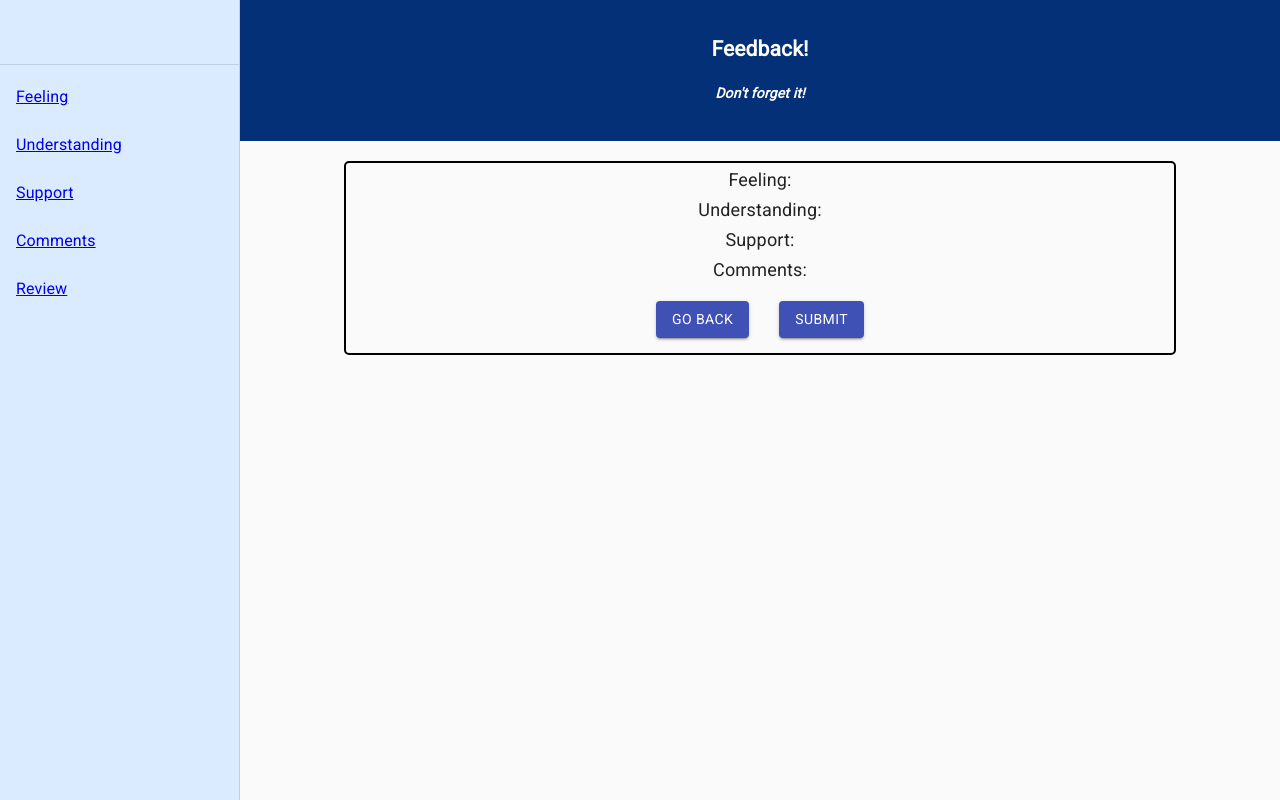
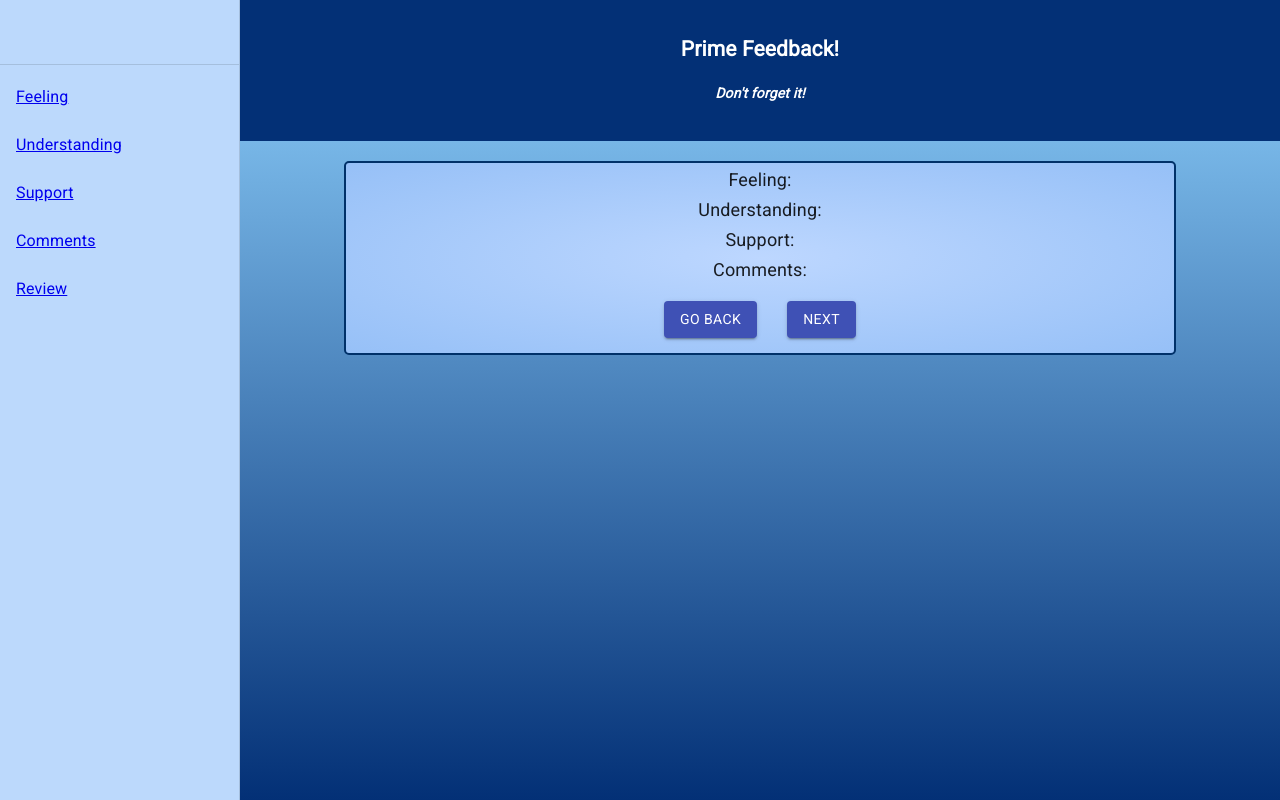
Before and after one commit to PaulDJoachim/redux-feedback-loop, a React (Create React App) app: page /Review in a window 1280 px wide. Built offline with nearby package versions, Linux system fonts and the light colour scheme.

Commit message:
recolored pages

```diff
--- a/src/components/App/App.css
+++ b/src/components/App/App.css
@@ -1,12 +1,14 @@
 html {
   margin-left:240px !important;
+  height: 100%;
 }
 
 .card {
-  border: solid black 2px;
+  border: solid rgb(0, 49, 105) 2px;
   border-radius: 5px;
   width: 80%;
   margin: auto;
+  background-image: radial-gradient(#bdd7ff, #96c0f7);
 }
 
 button {
@@ -23,3 +25,16 @@ p {
   font-size: large;
   margin: 4px;
 }
+
+.App {
+  background-image: linear-gradient(#90d3ff, #033076) ;
+  height: 100%;
+}
+
+body {
+  height: 100%;
+}
+
+#root {
+  height: 100%;
+}
--- a/src/components/Drawer/Drawer.css
+++ b/src/components/Drawer/Drawer.css
@@ -1,5 +1,5 @@
 .MuiPaper-root {
-  background-color: #daebff !important;
+  background-color: #bcd9fc !important;
   text-decoration: none !important;
 }
 
--- a/src/components/Header/Header.js
+++ b/src/components/Header/Header.js
@@ -8,7 +8,7 @@ class Header extends Component {
     return (
       <>
         <header className="App-header">
-          <h1 className="App-title">Feedback!</h1>
+          <h1 className="App-title">Prime Feedback!</h1>
           <h4><i>Don't forget it!</i></h4>
           <h2>{this.props.title}</h2>
           {/* <h2>{JSON.stringify(this.props.reduxState, this.props)}</h2> */}
--- a/src/components/Review/Review.js
+++ b/src/components/Review/Review.js
@@ -3,20 +3,34 @@ import {connect} from 'react-redux';
 import {Link, withRouter} from 'react-router-dom';
 import Button from '@material-ui/core/Button';
 
+
 class Review extends Component {
+
+  noSelection(){
+    alert('You are missing information, please go back and answer each question.')
+  }
 
 
   render() {
+    let button;
+    console.log(this.props.reduxState.setFeedback.feeling)
+    if (this.props.reduxState.setFeedback.feeling === undefined ||
+        this.props.reduxState.setFeedback.support === undefined ||
+        this.props.reduxState.setFeedback.understanding === undefined ) {
+      button = <Button variant="contained" color="primary" onClick={this.noSelection}>NEXT</Button>;
+    } else {
+      button = <Link to='/Success'><Button variant="contained" color="primary" onClick={this.props.submitState}>SUBMIT</Button></Link>;
+    }
     return (
       <>
         {/* <Header title='Review'/> */}
-        <div class='card'>
+        <div className='card'>
           <p>Feeling: {this.props.reduxState.setFeedback.feeling}</p>
           <p>Understanding: {this.props.reduxState.setFeedback.understanding}</p>
           <p>Support: {this.props.reduxState.setFeedback.support}</p>
           <p>Comments: {this.props.reduxState.setFeedback.comments}</p>
         <Link to='/Comments'><Button variant="contained" color="primary">GO BACK</Button></Link>
-        <Link to='/Success'><Button variant="contained" color="primary" onClick={this.props.submitState}>SUBMIT</Button></Link>
+        {button}
         </div>
       </>
     );
```
